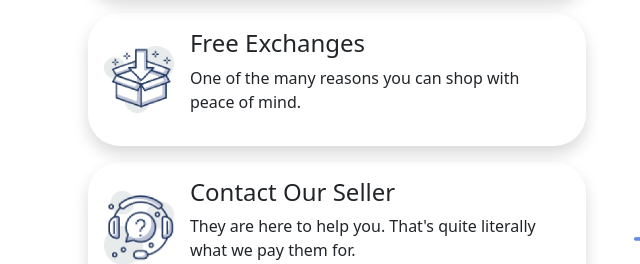
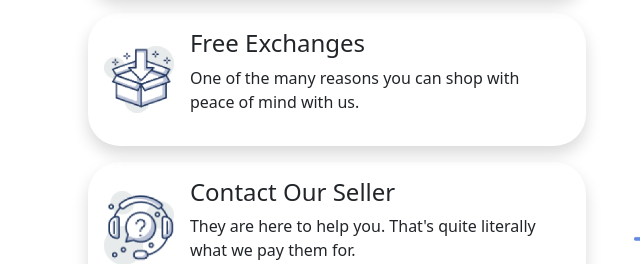
Before and after one commit to wickedaf/ebaggy-bs, a plain HTML site: page index.html in a window 1280 px wide. Shown: the part 785-1049 px from the top of the page, 18-658 px from the left. Drawn offline with nearby package versions, Linux system fonts and the light colour scheme.

Commit message:
added some text

```diff
--- a/index.html
+++ b/index.html
@@ -111,7 +111,7 @@
                     <div class="p-3">
                       <h4>Free Exchanges</h4>
                       <p>
-                        One of the many reasons you can shop with peace of mind.
+                        One of the many reasons you can shop with peace of mind with us.
                       </p>
                     </div>
                   </div>
```
